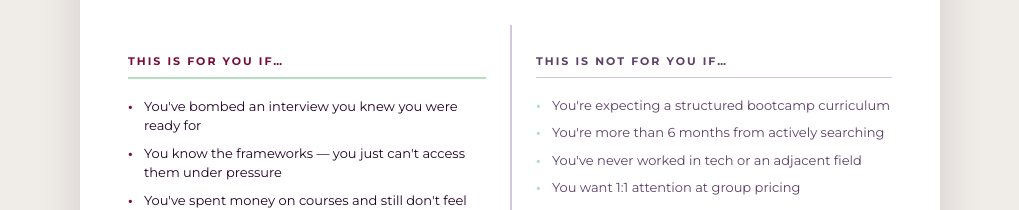
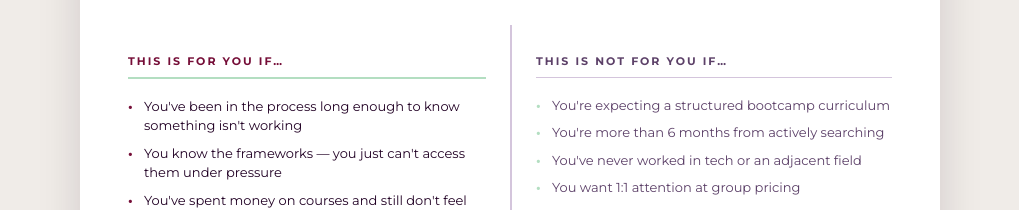
Before and after one commit to josh-atlas/pm-circle-live-reps, a website: page public/index.html in a window 1280 px wide. Shown: the part 1810-2020 px from the top of the page, without its empty margins (130-1149 px from the left). Drawn offline with Linux system fonts and the light colour scheme.

Commit message:
Sharpen 'for you if' lead bullet — signals lived experience not self-diagnosis

```diff
--- a/public/index.html
+++ b/public/index.html
@@ -603,7 +603,7 @@ body {
         <div class="section-label">This is for you if…</div>
         <hr class="sage-rule">
         <ul>
-          <li>You've bombed an interview you knew you were ready for</li>
+          <li>You've been in the process long enough to know something isn't working</li>
           <li>You know the frameworks — you just can't access them under pressure</li>
           <li>You've spent money on courses and still don't feel interview-ready</li>
           <li>You want to know exactly why you're losing interviewers, not just "be more structured"</li>
```
